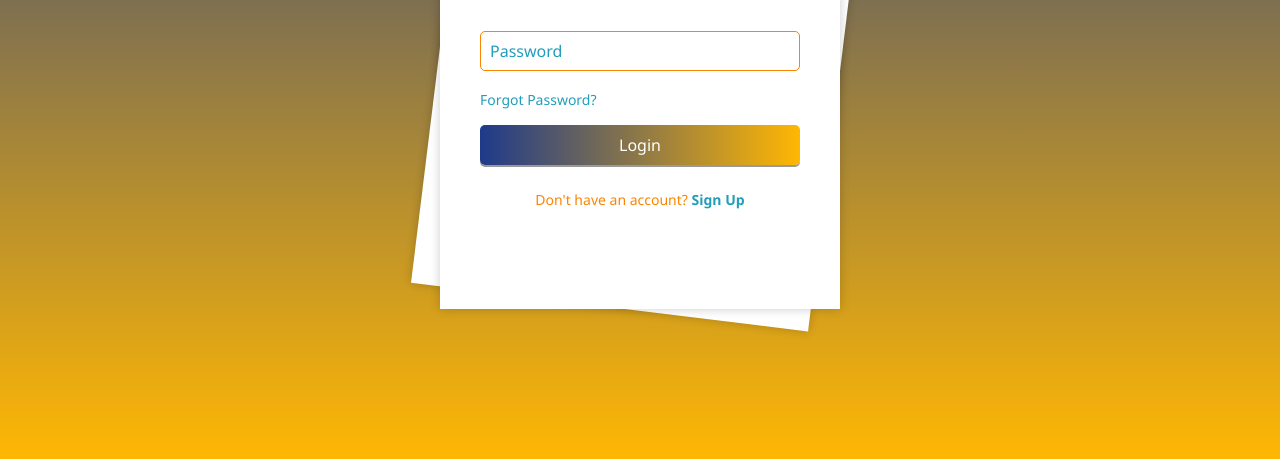
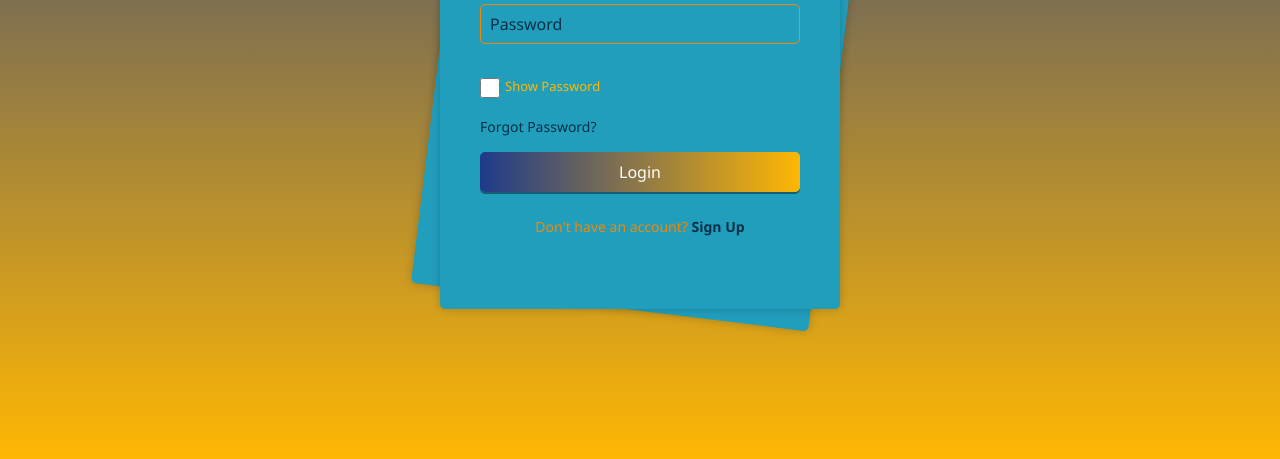
Before and after one commit to Faizan-207/web-projects, a plain HTML site: page SignIn.html in a window 1280 px wide. Shown: the part 341-800 px from the top of the page. Drawn offline with Linux system fonts and the light colour scheme.

Commit message:
Sign up & sign in Complete

```diff
--- a/SignIn.html
+++ b/SignIn.html
@@ -22,13 +22,18 @@
                     <label for="">Email</label>
                 </div>
                 <div class="input-group">
-                    <input type="password" required>
+                    <input type="password" class="password-signup" required>
                     <label for="">Password</label>
+                </div>
+
+                <div class="input-group checkbox">
+                    <input type="checkbox" id="showPasswordSignUp">
+                    <label  class="checkbox-label"  for="showPasswordSignUp">Show Password</label>
                 </div>
 
                 <button type="submit" class="btn">Sign Up</button>
                 <div class="sign-link">
-                    <p>Already have an account? <a href="#" class="SignIn-link">Sign In</a></p>
+                    <p>Already have an account? <a href="#" class="signIn-link">Sign In</a></p>
                 </div>
             </form>
         </div>
@@ -41,9 +46,15 @@
                     <label for="">Username</label>
                 </div>
                 <div class="input-group">
-                    <input type="password" required>
+                    <input type="password"  class="password-signin" required>
                     <label for="">Password</label>
                 </div>
+
+                <div class="input-group checkbox">
+                    <input type="checkbox" id="showPasswordSignIn">
+                    <label class="checkbox-label" for="showPasswordSignIn">Show Password</label>
+                </div>
+
                 <div class="forget-pass">
                     <a href="#">Forgot Password?</a>
                 </div>
--- a/SignInScript.js
+++ b/SignInScript.js
@@ -1,13 +1,30 @@
-const wrapper=document.querySelector('.wrapper');
-const signUpLink=document.querySelector('.signUp-link');
-const signINLink=document.querySelector('.signIn-link');
+const wrapper = document.querySelector('.wrapper');
+const signUpLink = document.querySelector('.signUp-link');
+const signInLink = document.querySelector('.signIn-link');
 
-signUpLink.addEventListener('click',()=>{
+// Get the show password checkboxes
+const showPasswordSignUp = document.querySelector('#showPasswordSignUp');
+const showPasswordSignIn = document.querySelector('#showPasswordSignIn');
+
+// Get the password input fields
+const passwordSignUp = document.querySelector('.password-signup');
+const passwordSignIn = document.querySelector('.password-signin');
+
+// Toggle password visibility
+showPasswordSignUp.addEventListener('change', () => {
+    passwordSignUp.type = showPasswordSignUp.checked ? 'text' : 'password';
+});
+
+showPasswordSignIn.addEventListener('change', () => {
+    passwordSignIn.type = showPasswordSignIn.checked ? 'text' : 'password';
+});
+
+signUpLink.addEventListener('click', () => {
     wrapper.classList.add('animate-signIn');
     wrapper.classList.remove('animate-signUp');
 });
 
-signInLink.addEventListener('click',()=>{
+signInLink.addEventListener('click', () => {
     wrapper.classList.add('animate-signUp');
     wrapper.classList.remove('animate-signIn');
 });
--- a/SignInStyle.css
+++ b/SignInStyle.css
@@ -29,11 +29,12 @@ body {
     align-items: center;
     width: 100%;
     height: 100%;
-    background: #fff;
+    background: #219ebc;
     box-shadow: 0 0 10px rgba(0, 0, 0, 0.2);
+    border-radius: 5px;
 }
 
-.wrapper.animate-signUp .form-wrapper.sign-in {
+.wrapper.animate-signI .form-wrapper.sign-in {
     transform: rotate(7deg);
     animation: animateRotate 0.7s ease-in-out forwards;
     animation-delay: 0.3s;
@@ -110,7 +111,7 @@ h2 {
     left: 5px;
     transform: translateY(-50%);
     font-size: 16px;
-    color: #219ebc;
+    color: #023047;
     padding: 0 5px;
     pointer-events: none;
     transition: 0.5s;
@@ -132,7 +133,7 @@ h2 {
 .input-group input:valid ~ label {
     top: 0;
     font-size: 13px;
-    background-color: #fff;
+    background-color: #219ebc;
 }
 
 .forget-pass {
@@ -140,7 +141,7 @@ h2 {
 }
 
 .forget-pass a {
-    color: #219ebc;
+    color: #023047;
     font-size: 14px;
     text-decoration: none;
 }
@@ -177,7 +178,7 @@ h2 {
 }
 
 .sign-link p a {
-    color: #219ebc;
+    color: #023047;
     text-decoration: none;
     font-weight: 600;
 }
@@ -185,3 +186,42 @@ h2 {
 .sign-link p a:hover {
     text-decoration: underline;
 }
+
+
+.input-group input[type="checkbox"] {
+    width: 20px;
+    height: 20px;
+    margin-right: 10px;
+    accent-color: #fb8500;
+    vertical-align: middle;
+    background-color: #8ecae6;
+    border: 1px solid #ffb703;
+}
+
+.input-group .checkbox-label {
+    font-size: 20px;
+    color: #ffb703;
+    left: 20px;
+    margin-top: 10px;
+    pointer-events: none;
+    transition: 0.3s ease;
+    vertical-align: middle;
+}
+
+.input-group .checkbox-label:hover {
+    color: #fb8500;
+}
+
+.input-group .checkbox {
+    display: flex;
+    align-items: center;
+    gap: 10px;
+}
+
+.input-group input[type="checkbox"]:hover {
+    cursor: pointer;
+}
+
+.input-group input[type="checkbox"]:focus + label {
+    color: #fb8500;
+}
```
